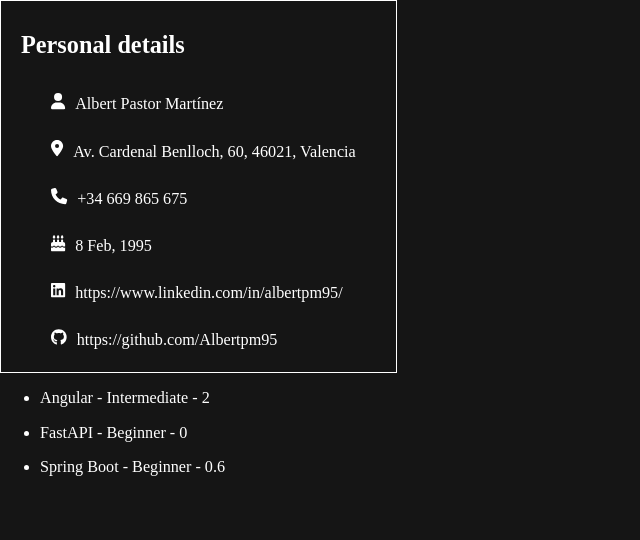
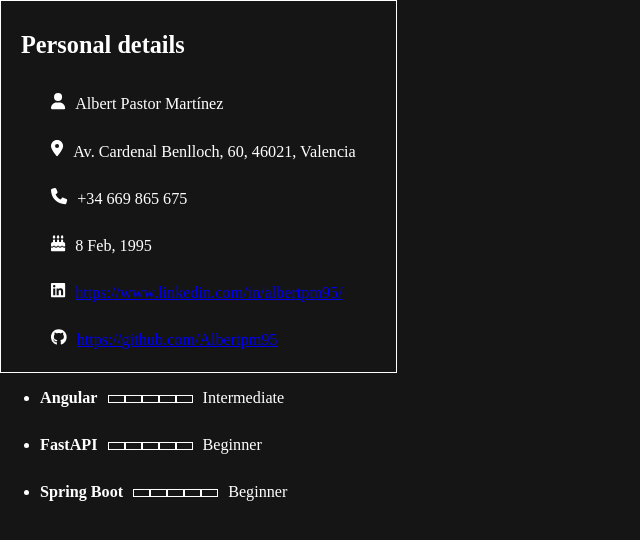
Before and after one commit to Albertpm95/TemplateCVWeb, an Angular app: page / in a window 1280 px wide. Shown: the top 540 px of the page, without its empty margins (0-640 px from the left). Built offline with nearby package versions, Linux system fonts and the light colour scheme.

Commit message:
Component skill level. Added extra details.

```diff
--- a/src/app/app.component.html
+++ b/src/app/app.component.html
@@ -1,31 +1,54 @@
 <div class="page" *ngIf="curriculum">
   <div class="short-column">
-        <div class="small-container datos-personales" *ngIf="curriculum.personalDetails">
+    <div
+      class="small-container datos-personales"
+      *ngIf="curriculum.personalDetails"
+    >
       <h2>Personal details</h2>
       <span>
-                <i class="fas fa-user"></i><strong>Name: </strong> Albert Pastor Martínez
+        <i class="fas fa-user"></i><strong>Name: </strong> Albert Pastor
+        Martínez
       </span>
       <span *ngIf="curriculum.personalDetails.address">
-                <i [ngClass]="curriculum.personalDetails.address.icon"></i><strong>{{ curriculum.personalDetails.address.label }}: </strong>{{ curriculum.personalDetails.address.value }}
+        <i [ngClass]="curriculum.personalDetails.address.icon"></i
+        ><strong>{{ curriculum.personalDetails.address.label }}: </strong
+        >{{ curriculum.personalDetails.address.value }}
       </span>
       <span *ngIf="curriculum.personalDetails.phoneNumber">
-                <i [ngClass]="curriculum.personalDetails.phoneNumber.icon"></i><strong>{{ curriculum.personalDetails.phoneNumber.label }}: </strong>{{ curriculum.personalDetails.phoneNumber.value }}
+        <i [ngClass]="curriculum.personalDetails.phoneNumber.icon"></i
+        ><strong>{{ curriculum.personalDetails.phoneNumber.label }}: </strong
+        >{{ curriculum.personalDetails.phoneNumber.value }}
       </span>
       <span *ngIf="curriculum.personalDetails.birthDate">
-                <i [ngClass]="curriculum.personalDetails.birthDate.icon"></i><strong>{{ curriculum.personalDetails.birthDate.label }}: </strong>{{ curriculum.personalDetails.birthDate.value }}
+        <i [ngClass]="curriculum.personalDetails.birthDate.icon"></i
+        ><strong>{{ curriculum.personalDetails.birthDate.label }}: </strong
+        >{{ curriculum.personalDetails.birthDate.value }}
       </span>
       <span *ngIf="curriculum.personalDetails.urlLinkedIn">
-                <i [ngClass]="curriculum.personalDetails.urlLinkedIn.icon"></i><strong>{{curriculum.personalDetails.urlLinkedIn.label}}: </strong><a (click)="goTo(curriculum.personalDetails.urlLinkedIn.value)">{{curriculum.personalDetails.urlLinkedIn.value}} </a>
+        <i [ngClass]="curriculum.personalDetails.urlLinkedIn.icon"></i
+        ><strong>{{ curriculum.personalDetails.urlLinkedIn.label }}: </strong
+        ><a href="{{curriculum.personalDetails.urlLinkedIn.value}}"
+          >{{ curriculum.personalDetails.urlLinkedIn.value }}
+        </a>
       </span>
       <span *ngIf="curriculum.personalDetails.urlGithub">
-                <i [ngClass]="curriculum.personalDetails.urlGithub.icon"></i><strong>{{curriculum.personalDetails.urlGithub.label}}: </strong>
-                <a (click)="goTo(curriculum.personalDetails.urlGithub.value)">{{curriculum.personalDetails.urlGithub.value}} </a>
+        <i [ngClass]="curriculum.personalDetails.urlGithub.icon"></i
+        ><strong>{{ curriculum.personalDetails.urlGithub.label }}: </strong>
+        <a href="{{curriculum.personalDetails.urlGithub.value}}"
+          >{{ curriculum.personalDetails.urlGithub.value }}
+        </a>
       </span>
     </div>
     <div class="small-container skills">
       <ul *ngFor="let skill of curriculum.skills">
-                <li *ngIf="skill">{{skill.name}} - {{skill.level}} - {{skill.years}}
-
+        <li *ngIf="skill">
+          <skill-level-bar
+            [name]="skill.name"
+            [label]="skill.label"
+            [divisions]="5"
+            [completed]="skill.completed"
+            [color]="'green'"
+          ></skill-level-bar>
         </li>
       </ul>
     </div>
--- a/src/app/app.component.ts
+++ b/src/app/app.component.ts
@@ -3,40 +3,60 @@ import { Component } from '@angular/core';
 @Component({
   selector: 'app-root',
   templateUrl: './app.component.html',
-    styleUrls: ['./app.component.sass']
+  styleUrls: ['./app.component.sass'],
 })
 export class AppComponent {
   title = 'TemplateCVWeb';
 
   curriculum = {
     personalDetails: {
-            address: { label: 'Address', value: 'Av. Cardenal Benlloch, 60, 46021, Valencia', icon: 'fas fa-map-marker-alt' },
-            phoneNumber: { label: 'Phone Number', value: '+34 669 865 675', icon: 'fas fa-phone' },
-            birthDate: { label: 'Birth date', value: '8 Feb, 1995', icon: 'fas fa-birthday-cake' },
-            urlLinkedIn: { label: 'LinkedIn', value: 'https://www.linkedin.com/in/albertpm95/', icon: 'fab fa-linkedin' },
-            urlGithub: { label: 'GitHub', value: 'https://github.com/Albertpm95', icon: 'fab fa-github' }
-
+      address: {
+        label: 'Address',
+        value: 'Av. Cardenal Benlloch, 60, 46021, Valencia',
+        icon: 'fas fa-map-marker-alt',
+      },
+      phoneNumber: {
+        label: 'Phone Number',
+        value: '+34 669 865 675',
+        icon: 'fas fa-phone',
+      },
+      birthDate: {
+        label: 'Birth date',
+        value: '8 Feb, 1995',
+        icon: 'fas fa-birthday-cake',
+      },
+      urlLinkedIn: {
+        label: 'LinkedIn',
+        value: 'https://www.linkedin.com/in/albertpm95/',
+        icon: 'fab fa-linkedin',
+      },
+      urlGithub: {
+        label: 'GitHub',
+        value: 'https://github.com/Albertpm95',
+        icon: 'fab fa-github',
+      },
     },
     skills: [
-            { name: 'Angular', level: 'Intermediate', years: 2 },
-            { name: 'FastAPI', level: 'Beginner', years: 0 },
-            { name: 'Spring Boot', level: 'Beginner', years: 0.6 },
+      { name: 'Angular', label: 'Intermediate', completed: 3 },
+      { name: 'FastAPI', label: 'Beginner', completed: 1 },
+      { name: 'Spring Boot', label: 'Beginner', completed: 1 },
     ],
     tools: [
       { name: 'Github' },
       { name: 'VSCode' },
       { name: 'Postman' },
       { name: '' },
-            { name: '' }
+      { name: '' },
     ],
     experience: [
-            {}
+      {
+        companyName: 'Engranage Lifestyle',
+        position: '',
+        startDate: '',
+        endDate: '',
+        achievements: [''],
+      },
     ],
     education: [],
-
+  };
 }
-
-    goTo(url: string) {
-
-    }
-}
--- a/src/app/components/components.module.ts
+++ b/src/app/components/components.module.ts
@@ -10,6 +10,9 @@ import { SkillLevelBarComponent } from './skill-level-bar/skill-level-bar.compon
     ],
     imports: [
         CommonModule
+    ],
+    exports: [
+        SkillLevelBarComponent
     ]
 })
 export class ComponentsModule { }
--- a/src/app/components/skill-level-bar/skill-level-bar.component.html
+++ b/src/app/components/skill-level-bar/skill-level-bar.component.html
@@ -1 +1,10 @@
-<p>skill-level-bar works!</p>
+<div class="bar-container">
+  <label *ngIf="name"><strong>{{ name }}</strong></label>
+  <div class="bar">
+    <div
+      class="bar-level"
+      *ngFor="let level of [].constructor(divisions)"
+    ></div>
+  </div>
+  <label *ngIf="label">{{ label }}</label>
+</div>
--- a/src/app/components/skill-level-bar/skill-level-bar.component.sass
+++ b/src/app/components/skill-level-bar/skill-level-bar.component.sass
@@ -0,0 +1,13 @@
+.bar-container
+    display: flex
+    align-items: baseline
+    flex-flow: row nowrap
+    .bar
+        height: 25px
+        margin: 0 1rem
+        display: flex
+        flex-flow: row nowrap
+        .bar-level
+            width: 15px
+            height: 25%
+            border: solid 1px white
--- a/src/app/components/skill-level-bar/skill-level-bar.component.ts
+++ b/src/app/components/skill-level-bar/skill-level-bar.component.ts
@@ -1,11 +1,19 @@
-import { ChangeDetectionStrategy, Component } from '@angular/core';
+import { ChangeDetectionStrategy, Component, Input } from '@angular/core';
 
 @Component({
-  selector: 'app-skill-level-bar',
-  templateUrl: './skill-level-bar.component.html',
-  styleUrls: ['./skill-level-bar.component.sass'],
-  changeDetection: ChangeDetectionStrategy.OnPush
+    selector: 'skill-level-bar',
+    templateUrl: './skill-level-bar.component.html',
+    styleUrls: ['./skill-level-bar.component.sass'],
+
 })
+
 export class SkillLevelBarComponent {
 
+    @Input() name = '';
+    @Input() label = '';
+    @Input() divisions = 0;
+    @Input() completed = 0;
+    @Input() color = 'green';
+
+    constructor() { }
 }
```
Lines whose indentation alone changed are shown as unchanged.
